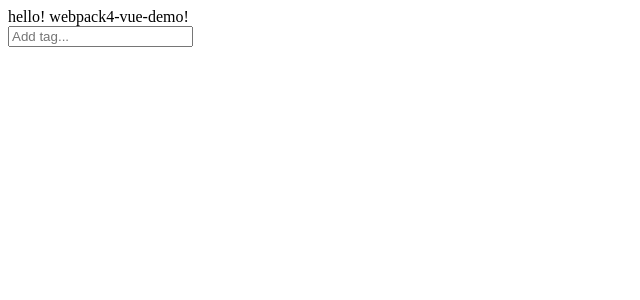
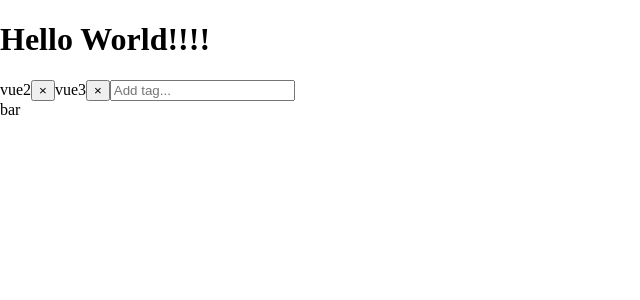
Before and after one commit to AgneseLee/banana, a Vue app: page / in a window 1280 px wide. Shown: the top 300 px of the page, without its empty margins (0-640 px from the left). Built offline with nearby package versions, Linux system fonts and the light colour scheme.

Commit message:
webpack babel 配置

```diff
--- a/index.html
+++ b/index.html
@@ -1,13 +1,11 @@
 <!DOCTYPE html>
-<html lang="en">
-<head>
-    <meta charset="UTF-8">
+<html>
+  <head>
+    <title>Banana</title>
+    <meta http-equiv="Content-Type" content="text/html;charset=UTF-8">
     <meta name="viewport" content="width=device-width, initial-scale=1.0">
-    <meta http-equiv="X-UA-Compatible" content="ie=edge">
-    <title>webpack v4</title>
-</head>
-<body>
-    <div id="root"></div>
-    <script src="dist/main.js"></script>
-</body>
+  </head>
+  <body>
+    <div id="app"></div>
+  </body>
 </html>
--- a/src/App.vue
+++ b/src/App.vue
@@ -1,30 +1,54 @@
 <template>
-    <div>{{msg}}
+    <div>
+        <h1>Hello World!!!!</h1>
         <render-tag v-model="tags">
             <!-- <h3 slot-scope="{exampleProp}">
                  hello {{exampleProp}}
-            </h3> -->
+            </h3>-->
             <div slot-scope="{tags, removeTag, inputAttrs, inputEvent}" class="tags-input">
                 <span v-for="tag in tags" :key="tag" class="tags-input-tag">
                     <span>{{tag}}</span>
                     <button type="button" class="tags-input-remove" @click="removeTag(tag)">&times;</button>
                 </span>
-                <input v-bind="inputAttrs" v-on="inputEvent" class="tags-input-text" placeholder="Add tag...">
+                <input
+                    v-bind="inputAttrs"
+                    v-on="inputEvent"
+                    class="tags-input-text"
+                    placeholder="Add tag..."
+                >
             </div>
         </render-tag>
+        <jsx-sample></jsx-sample>
     </div>
 </template>
+
 <script>
-    import renderTag from './vuedemo/renderTag';
+import renderTag from "./vuedemo/renderTag";
+import jsxSample from "./components/jsxSample";
 
 export default {
+  name: "App",
   data() {
     return {
-                msg: 'hello! webpack4-vue-demo!'
-            }
+      tags: ["vue2", "vue3"]
+    };
   },
   components: {
+    jsxSample
+  },
+  mounted() {
+    jsxSample.methods.doco();
+    console.log(jsxSample)
+  }
+};
+</script>
 
+<style>
+html,
+body {
+  padding: 0;
+  margin: 0;
+  box-sizing: border-box;
+  font-size: 16px;
 }
-    }
-</script>
+</style>
--- /dev/null
+++ b/src/components/jsxSample.vue
@@ -0,0 +1,16 @@
+<script>
+import Vue from "vue";
+export default {
+    name: 'jsx2',
+    render(h) {
+        // <-- h must be in scope
+        return (<div id = "foo" > bar </div>);
+    },
+    methods:{
+        doco(){
+            let foo = () => 'foo';
+            console.log(foo)
+        }
+    }
+}
+</script>
--- a/src/index.js
+++ b/src/index.js
@@ -1,9 +1,22 @@
-import Vue from 'vue'
-import App from './App.vue'
+// import Vue from 'vue'
+// import App from './App.vue'
 
-let localName = 'abc';
+// let localName = 'abc';
+
+// new Vue({
+//     el: "#root",
+//     render:h=>h(App)
+// })
+import Vue from 'vue';
+import App from './App';
 
 new Vue({
-    el: "#root",
-    render:h=>h(App)
-})
+  el: '#app',
+  template: '<App/>',
+  components: { App }
+});
+
+
+if (module.hot) {
+    module.hot.accept();
+  }
--- a/webpack.config.js
+++ /dev/null
@@ -1,17 +0,0 @@
-const path = require('path')
-const VueLoaderPlugin = require('vue-loader/lib/plugin')
-
-module.exports = {
-  mode: 'development',
-  module: {
-    rules: [
-      {
-        test: /\.vue$/,
-        loader: 'vue-loader'
-      },
-    ]
-  },
-  plugins: [
-    new VueLoaderPlugin()
-  ]
-}
```
Also changed, not shown: package.json (+35 -1 lines), .babelrc (added), LICENSE.txt (deleted), 5 other files (tests, documents, lock files or other folders). Lines whose indentation alone changed are shown as unchanged.
